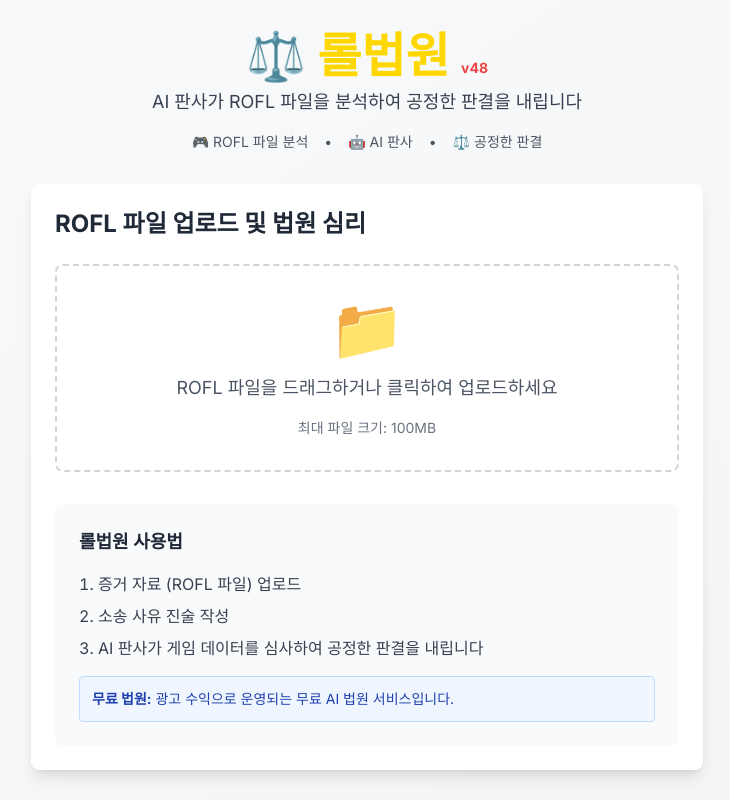
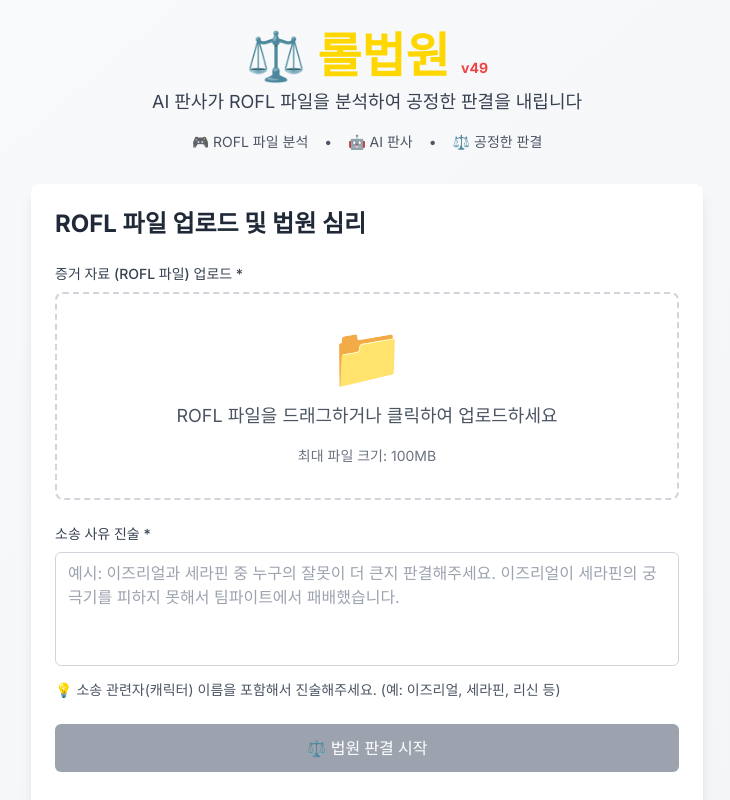
Before and after one commit to sangjun0000/lol-court, a Next.js app: page / in a window 1280 px wide. Shown: the top 800 px of the page, without its empty margins (273-1003 px from the left). Built offline with nearby package versions, Linux system fonts and the light colour scheme; no server answers.

Commit message:
v49: 상황 설명 입력 영역과 판결 버튼 복원 - 완전한 폼 구조로 수정

```diff
--- a/app/components/GameEvaluation.tsx
+++ b/app/components/GameEvaluation.tsx
@@ -4,20 +4,12 @@ import { useState } from 'react'
 
 interface GameEvaluationProps {
   gameData: any
-  onVerdictRequest: (caseDescription: string) => void
+  caseDescription: string
+  onVerdictRequest: () => void
   isLoading: boolean
 }
 
-export default function GameEvaluation({ gameData, onVerdictRequest, isLoading }: GameEvaluationProps) {
-  const [caseDescription, setCaseDescription] = useState('')
-
-  const handleSubmit = (e: React.FormEvent) => {
-    e.preventDefault()
-    if (caseDescription.trim()) {
-      onVerdictRequest(caseDescription)
-    }
-  }
-
+export default function GameEvaluation({ gameData, caseDescription, onVerdictRequest, isLoading }: GameEvaluationProps) {
   return (
     <div className="max-w-4xl mx-auto bg-white rounded-lg shadow-lg p-6">
       <h3 className="text-2xl font-bold text-gray-800 mb-6">
@@ -53,31 +45,21 @@ export default function GameEvaluation({ gameData, onVerdictRequest, isLoading }
         </div>
       </div>
 
-      {/* 판결 요청 폼 */}
-      <div className="mt-6">
-        <form onSubmit={handleSubmit} className="space-y-4">
-          <div>
-            <label className="block text-sm font-medium text-gray-700 mb-2">
-              소송 사유 진술 *
-            </label>
-            <textarea
-              value={caseDescription}
-              onChange={(e) => setCaseDescription(e.target.value)}
-              className="w-full px-3 py-2 border border-gray-300 rounded-md focus:ring-2 focus:ring-blue-500 focus:border-transparent"
-              rows={4}
-              placeholder="예시: 이즈리얼과 세라핀 중 누구의 잘못이 더 큰지 판결해주세요. 이즈리얼이 세라핀의 궁극기를 피하지 못해서 팀파이트에서 패배했습니다."
-              required
-            />
+      {/* 소송 사유 표시 */}
+      <div className="mt-6 p-4 bg-blue-50 border border-blue-200 rounded-lg">
+        <h4 className="font-semibold text-blue-800 mb-2">소송 사유</h4>
+        <p className="text-blue-700">{caseDescription}</p>
       </div>
 
+      {/* 판결 시작 버튼 */}
+      <div className="mt-6">
         <button
-            type="submit"
-            disabled={isLoading || !caseDescription.trim()}
+          onClick={onVerdictRequest}
+          disabled={isLoading}
           className="w-full bg-blue-600 text-white py-3 px-4 rounded-md font-medium hover:bg-blue-700 disabled:bg-gray-400 disabled:cursor-not-allowed"
         >
           {isLoading ? '⚖️ 판결 심의 중...' : '⚖️ 법원 판결 시작'}
         </button>
-        </form>
       </div>
     </div>
   )
--- a/app/components/Header.tsx
+++ b/app/components/Header.tsx
@@ -4,7 +4,7 @@ export default function Header() {
   return (
     <div className="text-center mb-8">
       <h1 className="text-5xl font-bold text-lol-gold mb-2">
-        ⚖️ 롤법원 <span className="text-sm text-red-500 font-bold">v48</span>
+        ⚖️ 롤법원 <span className="text-sm text-red-500 font-bold">v49</span>
       </h1>
 
       <p className="text-lg text-gray-700 mb-4">
--- a/app/components/VideoUpload.tsx
+++ b/app/components/VideoUpload.tsx
@@ -4,12 +4,13 @@ import { useState } from 'react'
 import { useDropzone } from 'react-dropzone'
 
 interface VideoUploadProps {
-  onAnalysisComplete: (gameData: any) => void
+  onAnalysisComplete: (gameData: any, description: string) => void
 }
 
 export default function VideoUpload({ onAnalysisComplete }: VideoUploadProps) {
   const [isAnalyzing, setIsAnalyzing] = useState(false)
   const [uploadedFile, setUploadedFile] = useState<File | null>(null)
+  const [caseDescription, setCaseDescription] = useState('')
 
   const onDrop = async (acceptedFiles: File[]) => {
     const file = acceptedFiles[0]
@@ -32,8 +33,9 @@ export default function VideoUpload({ onAnalysisComplete }: VideoUploadProps) {
     maxSize: 100 * 1024 * 1024 // 100MB
   })
 
-  const handleAnalysis = async () => {
-    if (!uploadedFile) return
+  const handleSubmit = async (e: React.FormEvent) => {
+    e.preventDefault()
+    if (!uploadedFile || !caseDescription.trim()) return
 
     setIsAnalyzing(true)
 
@@ -51,7 +53,7 @@ export default function VideoUpload({ onAnalysisComplete }: VideoUploadProps) {
       }
 
       const data = await response.json()
-      onAnalysisComplete(data.gameData)
+      onAnalysisComplete(data.gameData, caseDescription)
 
     } catch (error) {
       console.error('분석 오류:', error)
@@ -67,6 +69,12 @@ export default function VideoUpload({ onAnalysisComplete }: VideoUploadProps) {
         ROFL 파일 업로드 및 법원 심리
       </h3>
 
+      <form onSubmit={handleSubmit} className="space-y-6">
+        {/* 파일 업로드 영역 */}
+        <div>
+          <label className="block text-sm font-medium text-gray-700 mb-2">
+            증거 자료 (ROFL 파일) 업로드 *
+          </label>
           <div
             {...getRootProps()}
             className={`border-2 border-dashed rounded-lg p-8 text-center cursor-pointer transition-colors ${
@@ -84,9 +92,11 @@ export default function VideoUpload({ onAnalysisComplete }: VideoUploadProps) {
               </p>
             </div>
           </div>
+        </div>
 
+        {/* 업로드 완료 메시지 */}
         {uploadedFile && (
-        <div className="mt-6 p-4 bg-green-50 border border-green-200 rounded-lg">
+          <div className="p-4 bg-green-50 border border-green-200 rounded-lg">
             <h4 className="font-semibold text-green-800 mb-2">
               증거 자료 심사 완료
             </h4>
@@ -99,6 +109,35 @@ export default function VideoUpload({ onAnalysisComplete }: VideoUploadProps) {
           </div>
         )}
 
+        {/* 상황 설명 입력 */}
+        <div>
+          <label className="block text-sm font-medium text-gray-700 mb-2">
+            소송 사유 진술 *
+          </label>
+          <textarea
+            value={caseDescription}
+            onChange={(e) => setCaseDescription(e.target.value)}
+            className="w-full px-3 py-2 border border-gray-300 rounded-md focus:ring-2 focus:ring-blue-500 focus:border-transparent resize-none"
+            rows={4}
+            placeholder="예시: 이즈리얼과 세라핀 중 누구의 잘못이 더 큰지 판결해주세요. 이즈리얼이 세라핀의 궁극기를 피하지 못해서 팀파이트에서 패배했습니다."
+            required
+          />
+          <p className="text-sm text-gray-600 mt-2">
+            💡 소송 관련자(캐릭터) 이름을 포함해서 진술해주세요. (예: 이즈리얼, 세라핀, 리신 등)
+          </p>
+        </div>
+
+        {/* 판결 시작 버튼 */}
+        <button
+          type="submit"
+          disabled={isAnalyzing || !uploadedFile || !caseDescription.trim()}
+          className="w-full bg-blue-600 text-white py-3 px-4 rounded-md font-medium hover:bg-blue-700 disabled:bg-gray-400 disabled:cursor-not-allowed"
+        >
+          {isAnalyzing ? '⚖️ 판결 심의 중...' : '⚖️ 법원 판결 시작'}
+        </button>
+      </form>
+
+      {/* 사용법 안내 */}
       <div className="mt-8 p-6 bg-gray-50 rounded-lg">
         <h4 className="text-lg font-semibold text-gray-800 mb-4">
           롤법원 사용법
--- a/app/page.tsx
+++ b/app/page.tsx
@@ -24,14 +24,16 @@ export default function Home() {
   const [verdict, setVerdict] = useState<Verdict | null>(null)
   const [showGameEvaluation, setShowGameEvaluation] = useState(false)
   const [isLoading, setIsLoading] = useState(false)
+  const [caseDescription, setCaseDescription] = useState('')
 
-  const handleVideoUpload = async (uploadedGameData: any) => {
+  const handleVideoUpload = async (uploadedGameData: any, description: string) => {
     setGameData(uploadedGameData)
+    setCaseDescription(description)
     setShowGameEvaluation(true)
   }
 
-  const handleVerdictRequest = async (caseDescription: string) => {
-    if (!gameData) return
+  const handleVerdictRequest = async () => {
+    if (!gameData || !caseDescription) return
 
     setIsLoading(true)
 
@@ -75,6 +77,7 @@ export default function Home() {
               {showGameEvaluation && (
                 <GameEvaluation
                   gameData={gameData}
+                  caseDescription={caseDescription}
                   onVerdictRequest={handleVerdictRequest}
                   isLoading={isLoading}
                 />
```
Lines whose indentation alone changed are shown as unchanged.
